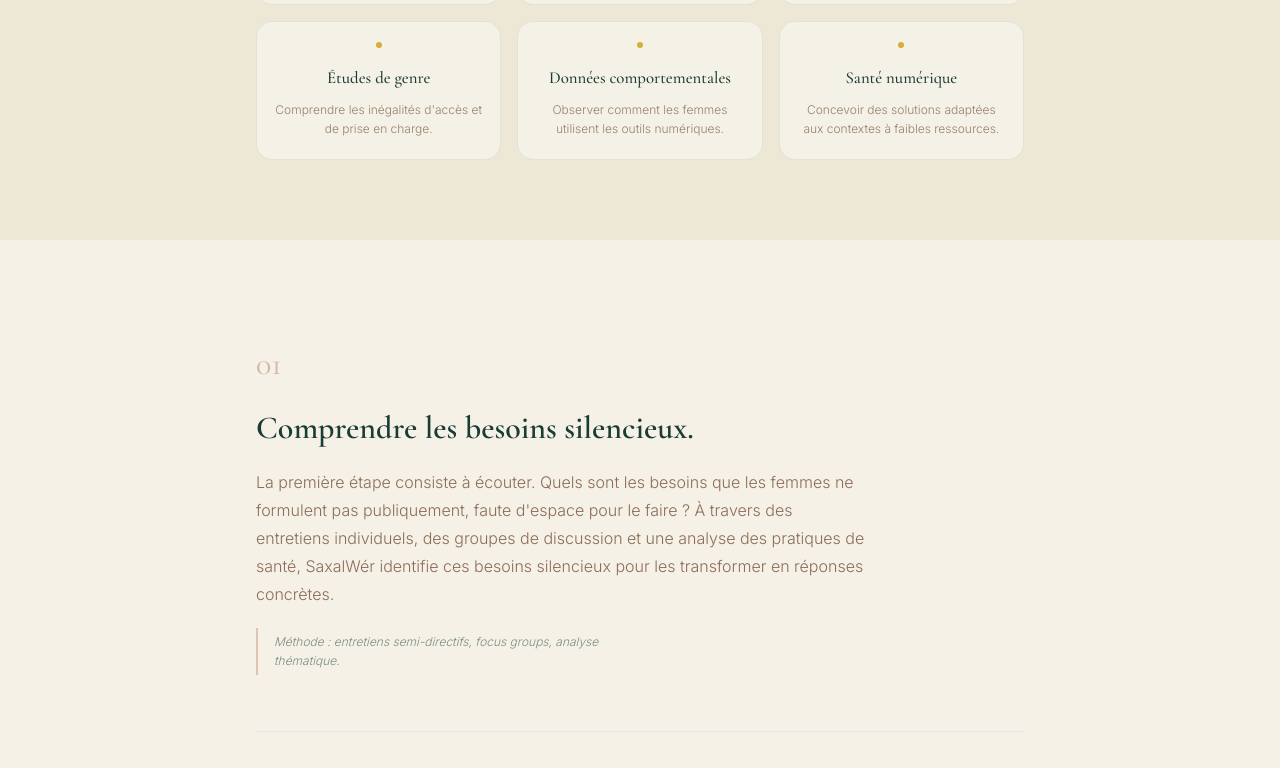
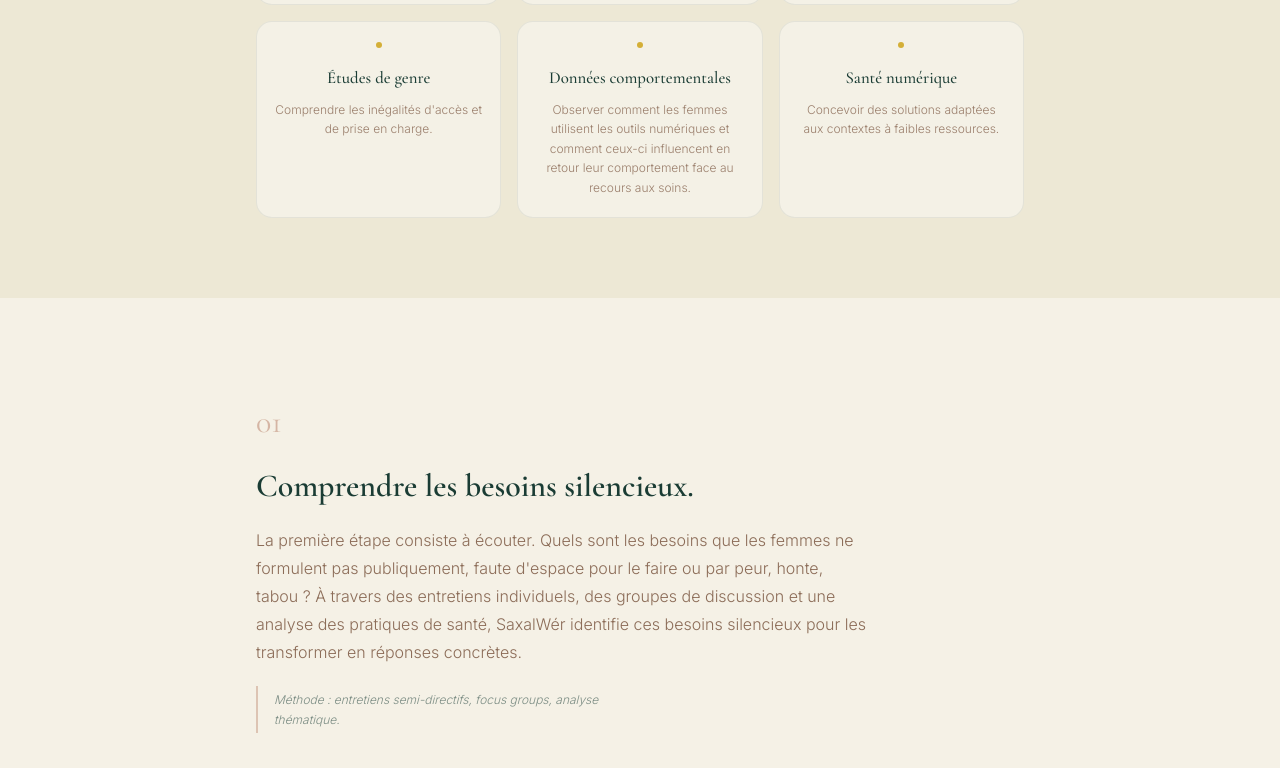
Before and after one commit to akdiop/saxalwer-site-vercel, a Next.js app: page /recherche-impact in a window 1280 px wide. Shown: the part 1812-2580 px from the top of the page. Built offline with nearby package versions, Linux system fonts and the light colour scheme.

Commit message:
Update ResearchContent.tsx

```diff
--- a/components/ResearchContent.tsx
+++ b/components/ResearchContent.tsx
@@ -60,7 +60,7 @@ const content: Record<Language, ResearchContentItem> = {
         { title: 'Économie de la santé', text: "Évaluer les coûts, l'accessibilité et la soutenabilité." },
         { title: 'Normes sociales', text: "Analyser ce qui structure le silence et les pratiques." },
         { title: 'Études de genre', text: "Comprendre les inégalités d'accès et de prise en charge." },
-        { title: 'Données comportementales', text: "Observer comment les femmes utilisent les outils numériques." },
+        { title: 'Données comportementales', text: "Observer comment les femmes utilisent les outils numériques et comment ceux-ci influencent en retour leur comportement face au recours aux soins." },
         { title: 'Santé numérique', text: "Concevoir des solutions adaptées aux contextes à faibles ressources." },
       ],
     },
@@ -69,7 +69,7 @@ const content: Record<Language, ResearchContentItem> = {
       {
         num: '01',
         title: 'Comprendre les besoins silencieux.',
-        text: "La première étape consiste à écouter. Quels sont les besoins que les femmes ne formulent pas publiquement, faute d'espace pour le faire ? À travers des entretiens individuels, des groupes de discussion et une analyse des pratiques de santé, SaxalWér identifie ces besoins silencieux pour les transformer en réponses concrètes.",
+        text: "La première étape consiste à écouter. Quels sont les besoins que les femmes ne formulent pas publiquement, faute d'espace pour le faire ou par peur, honte, tabou ? À travers des entretiens individuels, des groupes de discussion et une analyse des pratiques de santé, SaxalWér identifie ces besoins silencieux pour les transformer en réponses concrètes.",
         method: 'Méthode : entretiens semi-directifs, focus groups, analyse thématique.',
       },
       {
@@ -119,8 +119,8 @@ const content: Record<Language, ResearchContentItem> = {
     },
 
     cta: {
-      title: 'Vous êtes chercheure, partenaire institutionnel ou souhaitez collaborer ?',
-      text: "Nous travaillons avec des chercheures, des structures de santé et des partenaires institutionnels engagés sur les questions de santé féminine.",
+      title: 'Vous êtes chercheur(e), partenaire institutionnel ou souhaitez collaborer ?',
+      text: "Nous travaillons avec des chercheur(e)s, des structures de santé et des partenaires institutionnels engagés sur les questions de santé féminine.",
       btn1: 'Nous contacter',
       btn2: 'Voir les partenaires',
     },
```
